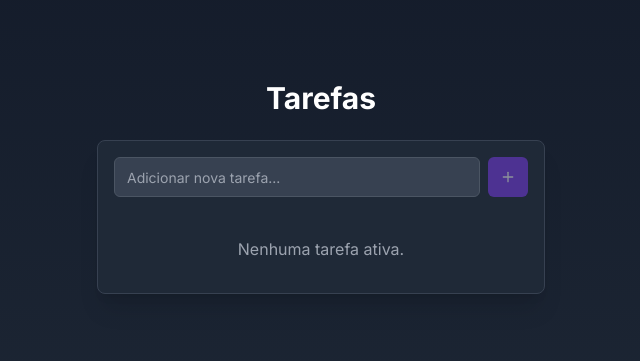
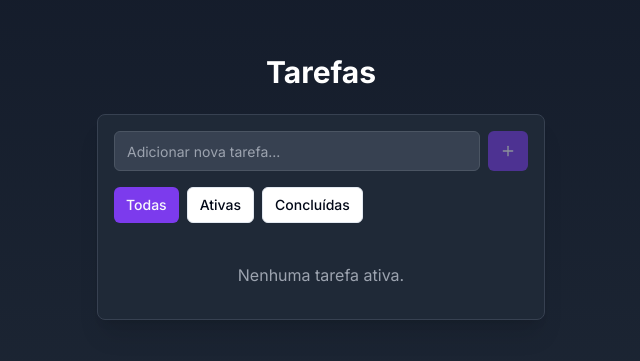
Before and after one commit to KeysiJones/react-course-todolist-demo-modulo-1, a React (Vite) app: page / in a window 1280 px wide. Shown: the part 213-574 px from the top of the page, without its empty margins (319-959 px from the left). Built offline with nearby package versions, Linux system fonts and the light colour scheme.

Commit message:
Add todo filters
Implement filtering functionality for todos.

```diff
--- a/src/components/TodoList.tsx
+++ b/src/components/TodoList.tsx
@@ -2,6 +2,7 @@
 import React, { useState, useEffect } from "react";
 import TodoItem from "./TodoItem";
 import TodoForm from "./TodoForm";
+import TodoFilter from "./TodoFilter";
 import { Todo, FilterStatus } from "@/types/todo";
 import { Card, CardContent } from "@/components/ui/card";
 import { useToast } from "@/components/ui/use-toast";
@@ -63,13 +64,26 @@ const TodoList: React.FC = () => {
     }
   };
 
-  const activeTodos = todos.filter((todo) => !todo.completed);
-  const completedTodos = todos.filter((todo) => todo.completed);
+  const handleFilterChange = (newFilter: FilterStatus) => {
+    setFilter(newFilter);
+  };
+
+  const filteredTodos = todos.filter((todo) => {
+    if (filter === "all") return true;
+    if (filter === "active") return !todo.completed;
+    if (filter === "completed") return todo.completed;
+    return true;
+  });
+
+  const activeTodos = filteredTodos.filter((todo) => !todo.completed);
+  const completedTodos = filteredTodos.filter((todo) => todo.completed);
 
   return (
     <Card className="w-full max-w-md mx-auto bg-gray-800 border-gray-700 shadow-xl">
       <CardContent className="p-4">
         <TodoForm onAddTodo={addTodo} />
+
+        <TodoFilter currentFilter={filter} onFilterChange={handleFilterChange} />
 
         <div className="space-y-3 mt-6">
           {activeTodos.length === 0 ? (
```
